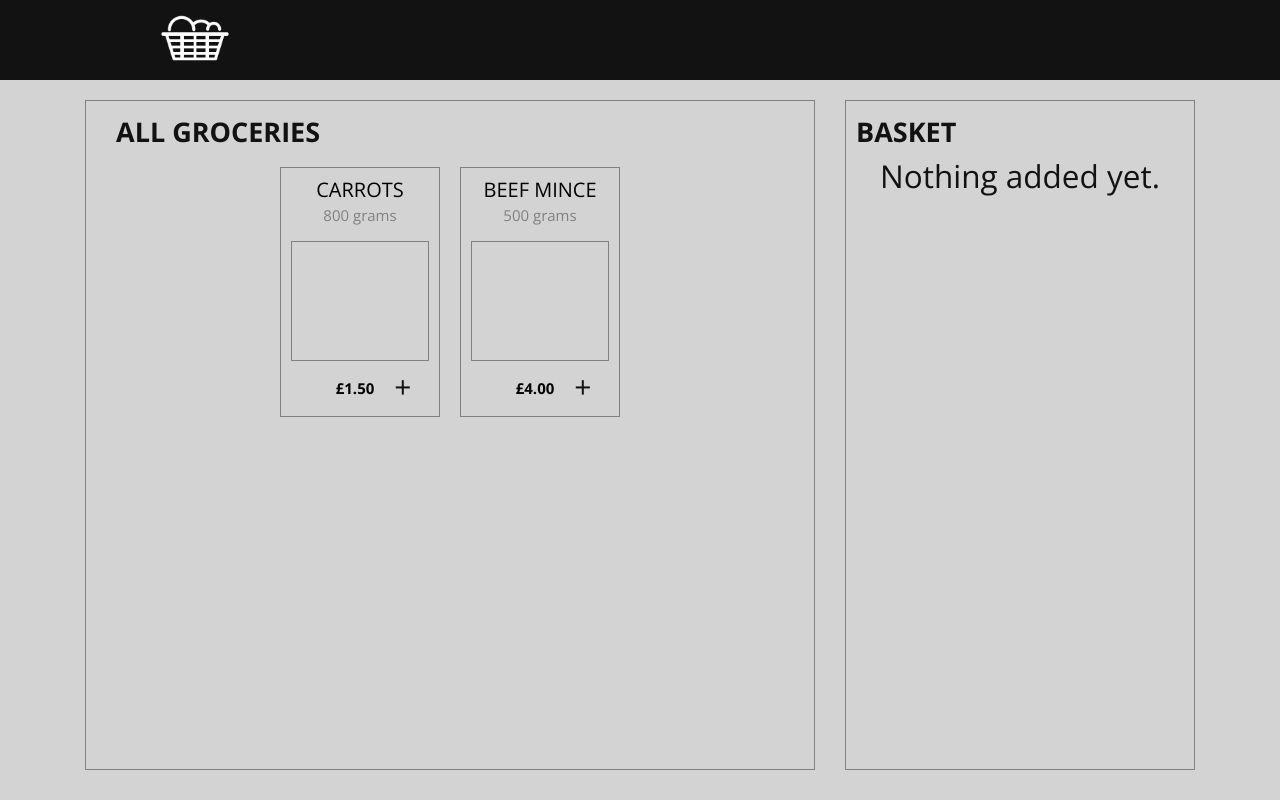
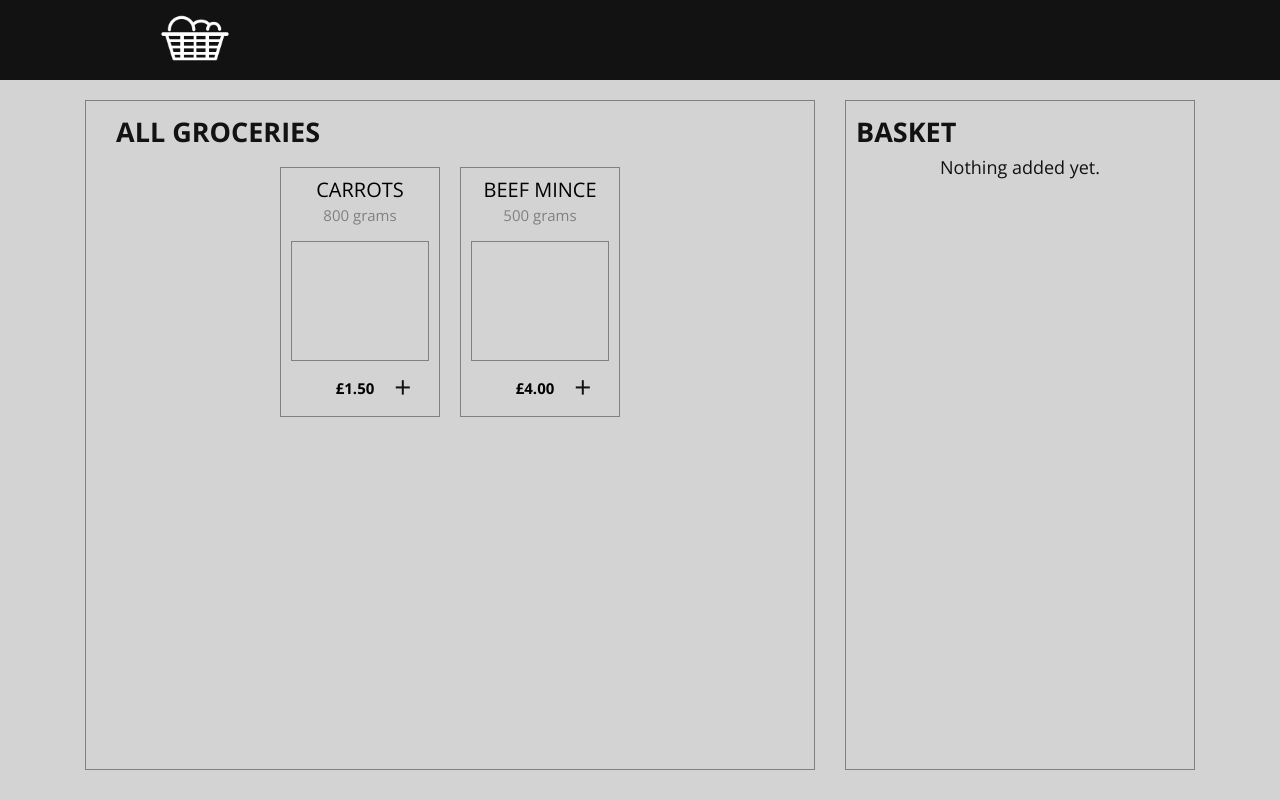
Before and after one commit to jmsclrk/smart-basket-web-app, a React (Create React App) app: page / in a window 1280 px wide. Built offline with nearby package versions, Linux system fonts and the light colour scheme.

Commit message:
Adds tests for an empty basket

```diff
--- a/src/App.js
+++ b/src/App.js
@@ -34,7 +34,7 @@ function App(props) {
             )}
           </Col>
           <Col sm={4}>
-            <Basket items={[]}/>
+            <Basket />
           </Col>
         </Row>
       </Container>
--- a/src/components/basket/index.js
+++ b/src/components/basket/index.js
@@ -1,15 +1,16 @@
 import React from 'react';
 import './styles.scss'
+import { connect } from 'react-redux'
 
-export default function Basket(props) {
+const Basket = (props) => {
   return (
-    <div id="basket-component">
-      <h4 className="basket-title">BASKET</h4>
-      { props.items.length < 1 ? (
-        <h3>Nothing added yet.</h3>
+    <div id="basket-component" data-test="bskt-component">
+      <h4 className="basket-title" data-test="bskt-title">BASKET</h4>
+      { props.basketContents.length < 1 ? (
+        <h6 data-test="bskt-empty-message">Nothing added yet.</h6>
       ) : (
         <React.Fragment>
-          { props.items.map((i) => {
+          { props.basketContents.map((i) => {
             return <h3 key={String(i.id)}>1 x {i.name} ({i.amount} {i.measurement})</h3>
           })}
         </React.Fragment>
@@ -17,3 +18,11 @@ export default function Basket(props) {
     </div>
   )
 }
+
+const mapStateToProps = state => {
+  return {
+    basketContents: state.basketContents
+  }
+}
+
+export default connect(mapStateToProps)(Basket)
```
Also changed, not shown: 1 other file (tests, documents, lock files or other folders).
